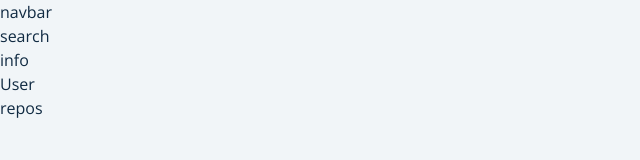
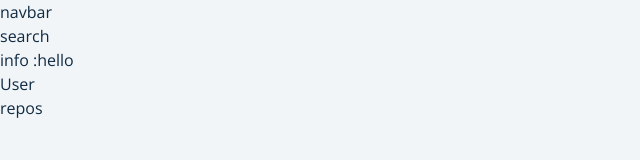
Before and after one commit to Sabbirdiu/github-user, a React (Create React App) app: page / in a window 1280 px wide. Shown: the top 160 px of the page, without its empty margins (0-640 px from the left). Built offline with nearby package versions, Linux system fonts and the light colour scheme.

Commit message:
added context and setup it in index main file

```diff
--- a/src/components/Info.js
+++ b/src/components/Info.js
@@ -1,7 +1,8 @@
-import React from "react";
-
+import React, { useContext } from "react";
+import { GithubContext } from "../context/context";
 const Info = () => {
-  return <div>info</div>;
+  const data = useContext(GithubContext);
+  return <div>info :{data}</div>;
 };
 
 export default Info;
--- /dev/null
+++ b/src/context/context.js
@@ -0,0 +1,11 @@
+import React, { useState, useEffect } from "react";
+
+const rootUrl = "https://api.github.com";
+const GithubContext = React.createContext();
+
+const GithubProvider = ({ children }) => {
+  return (
+    <GithubContext.Provider value="hello">{children}</GithubContext.Provider>
+  );
+};
+export { GithubContext, GithubProvider };
--- a/src/index.js
+++ b/src/index.js
@@ -1,14 +1,17 @@
-import React from 'react';
-import ReactDOM from 'react-dom';
-import './index.css';
-import App from './App';
-import reportWebVitals from './reportWebVitals';
+import React from "react";
+import ReactDOM from "react-dom";
+import "./index.css";
+import App from "./App";
+import reportWebVitals from "./reportWebVitals";
+import { GithubProvider } from "./context/context";
 
 ReactDOM.render(
   <React.StrictMode>
-    <App />
+    <GithubProvider>
+      <App />
+    </GithubProvider>
   </React.StrictMode>,
-  document.getElementById('root')
+  document.getElementById("root")
 );
 
 // If you want to start measuring performance in your app, pass a function
```
Also changed, not shown: src/context/Data/Followers.js (added), src/context/Data/Repos.js (added), src/context/Data/User.js (added).
